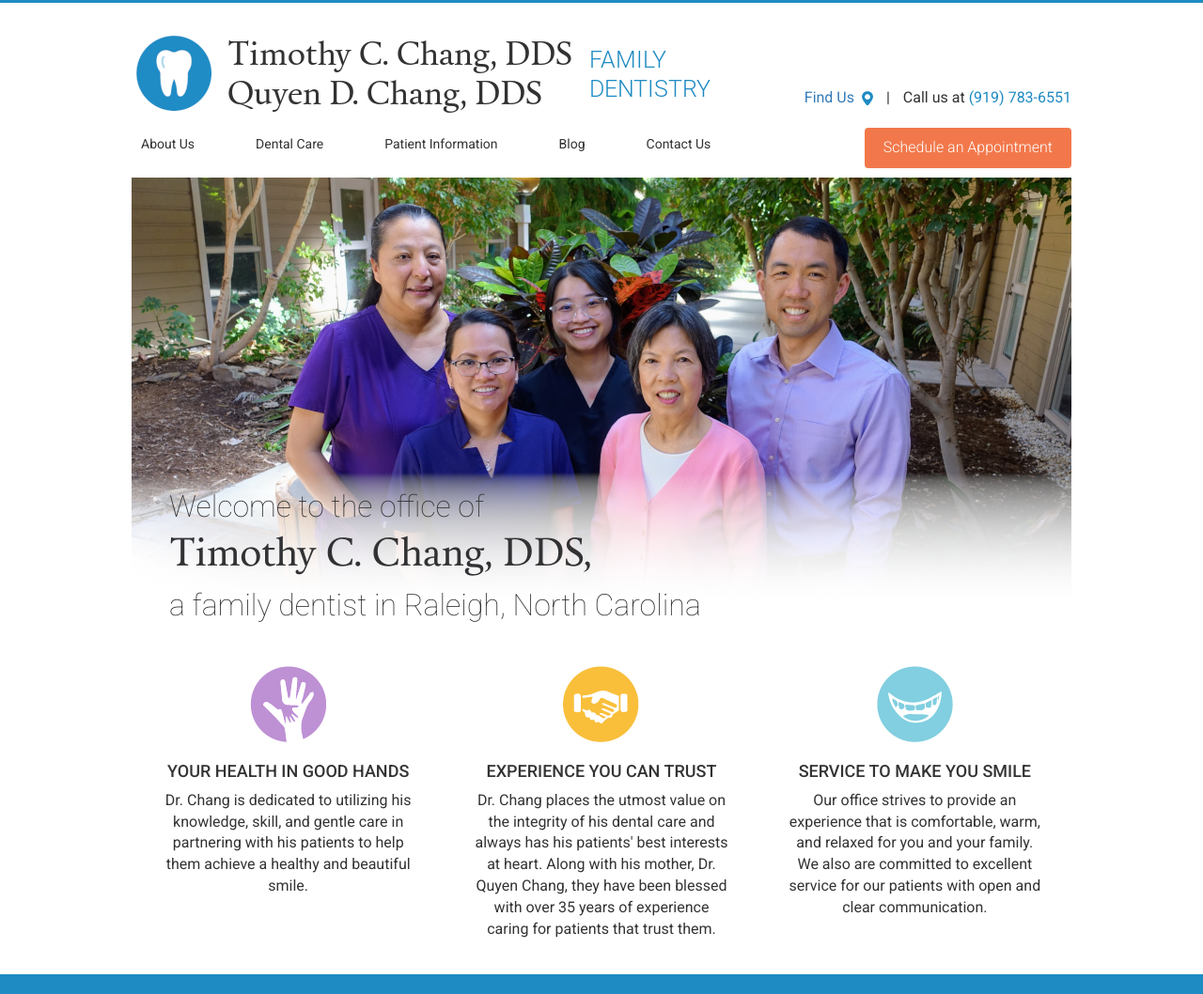
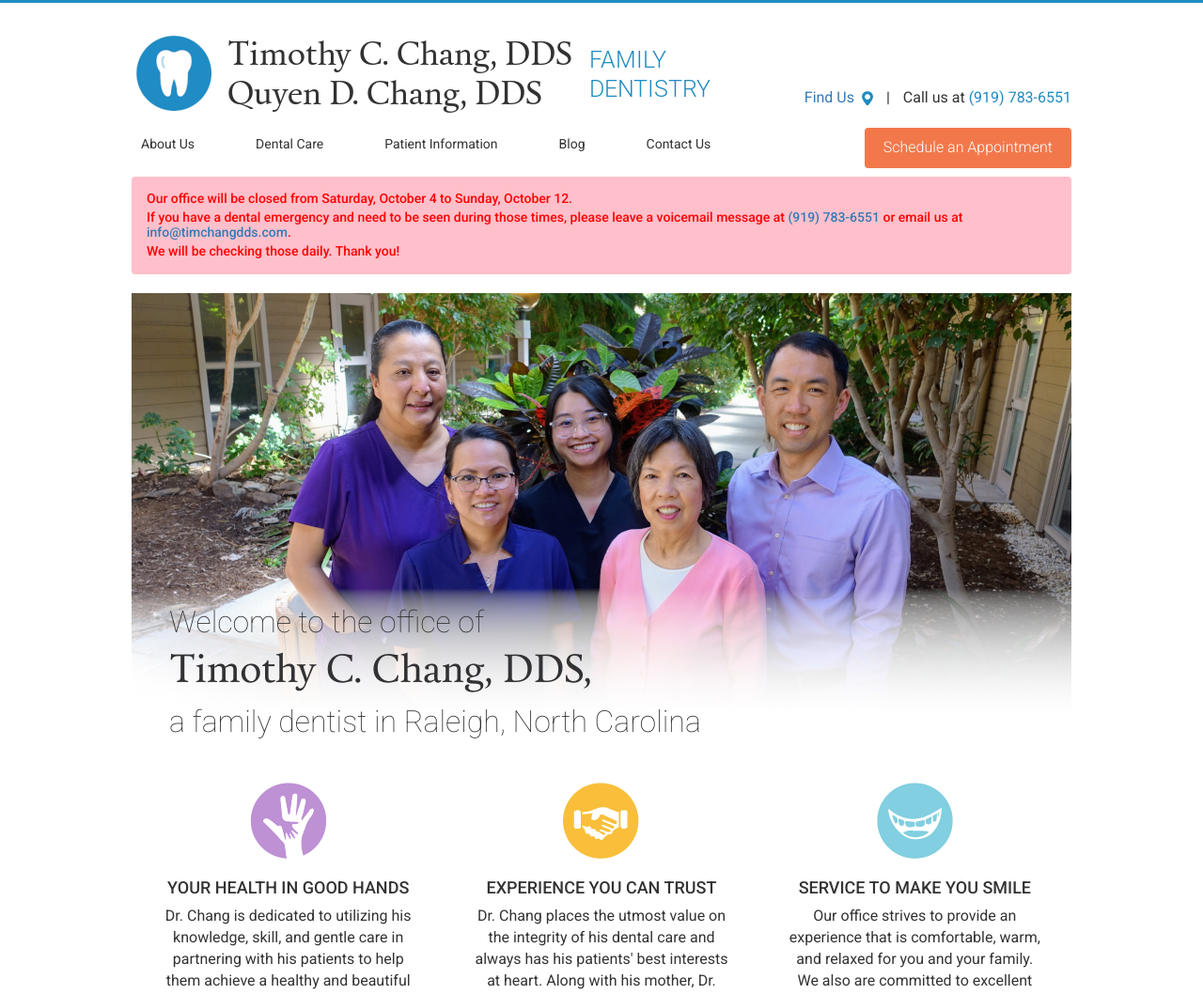
Before and after one commit to gabrielyeung/changdds, a Jekyll site: the page built from index.html, in a window 1280 px wide, cut to the strip 0-1058 px from the top of the page. Shown: the whole strip at 94% size. Built offline with Jekyll 4.4.1, drawn with Linux system fonts in a browser that asks for light colours.

Commit message:
Office Closed Notice

```diff
--- a/_includes/alerts/OOTO.html
+++ b/_includes/alerts/OOTO.html
@@ -1,5 +1,5 @@
 <h5 class="alert alert-red">
-  <p>Our office will be closed from Monday, October 7th to Wednesday, October 16th.</p>
+  <p>Our office will be closed from Saturday, October 4 to Sunday, October 12.</p>
   <p>If you have a dental emergency and need to be seen during those times, please leave a voicemail message at <a href="tel:{{site.phoneRaw}}">{{site.phone}}</a> or email us at <a href="mailto:{{site.email}}">{{site.email}}</a>.</p>
   <p>We will be checking those daily. Thank you!</p>
 </h5>
--- a/_includes/header.html
+++ b/_includes/header.html
@@ -46,11 +46,11 @@
   </nav>
 
   <!-- Holiday / Closure Section --- START -->
-
+ {% include alerts/OOTO.html %}
   <!-- Holiday / Closure Section --- END -->
 
   {% comment %}
-    {% include alerts/OOTO.html %}
+
     {% include alerts/covid19.html %}
     {% include alerts/thanksgiving.html %}
     {% include alerts/thanksgiving_2023.html %}
```
